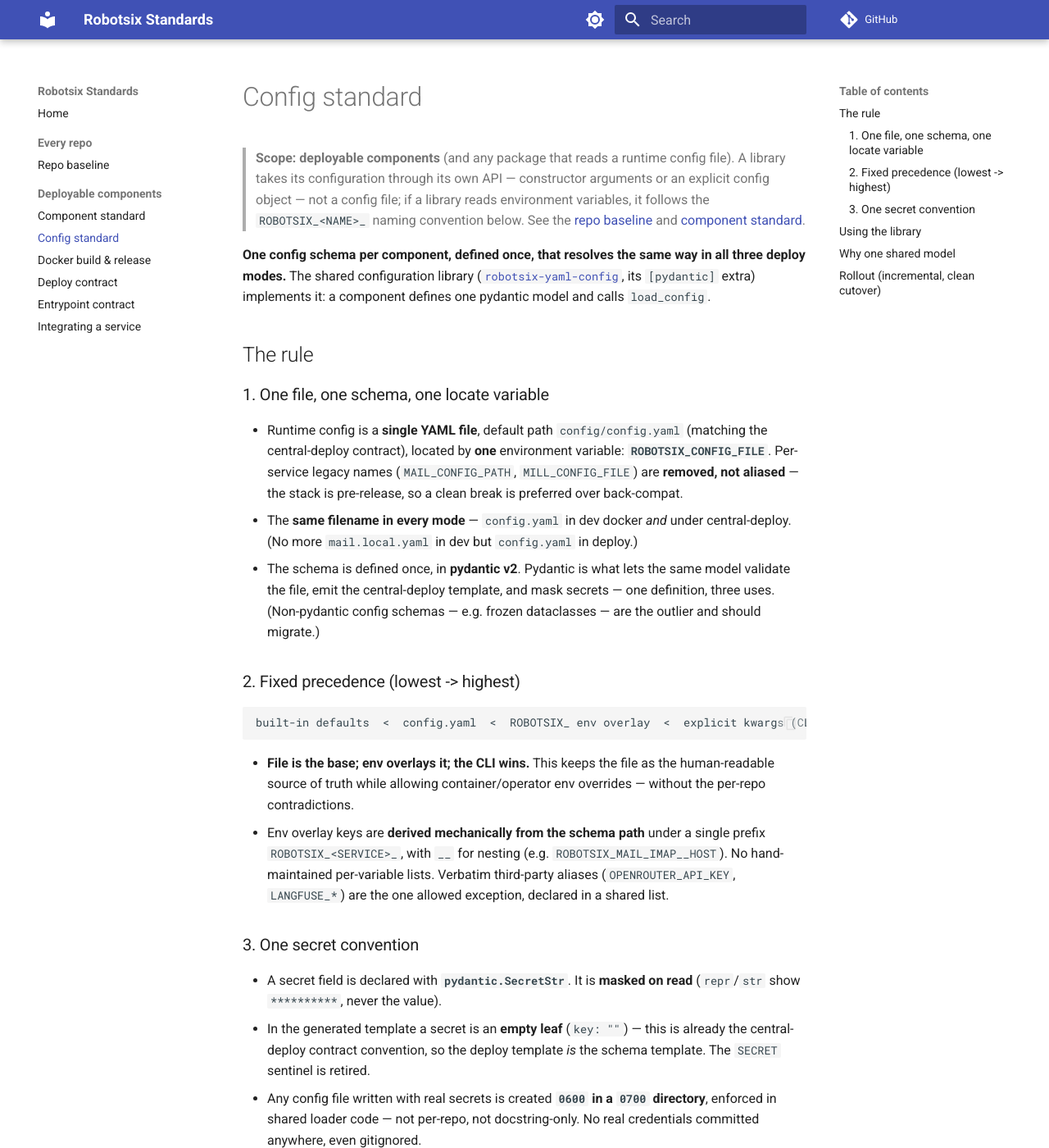
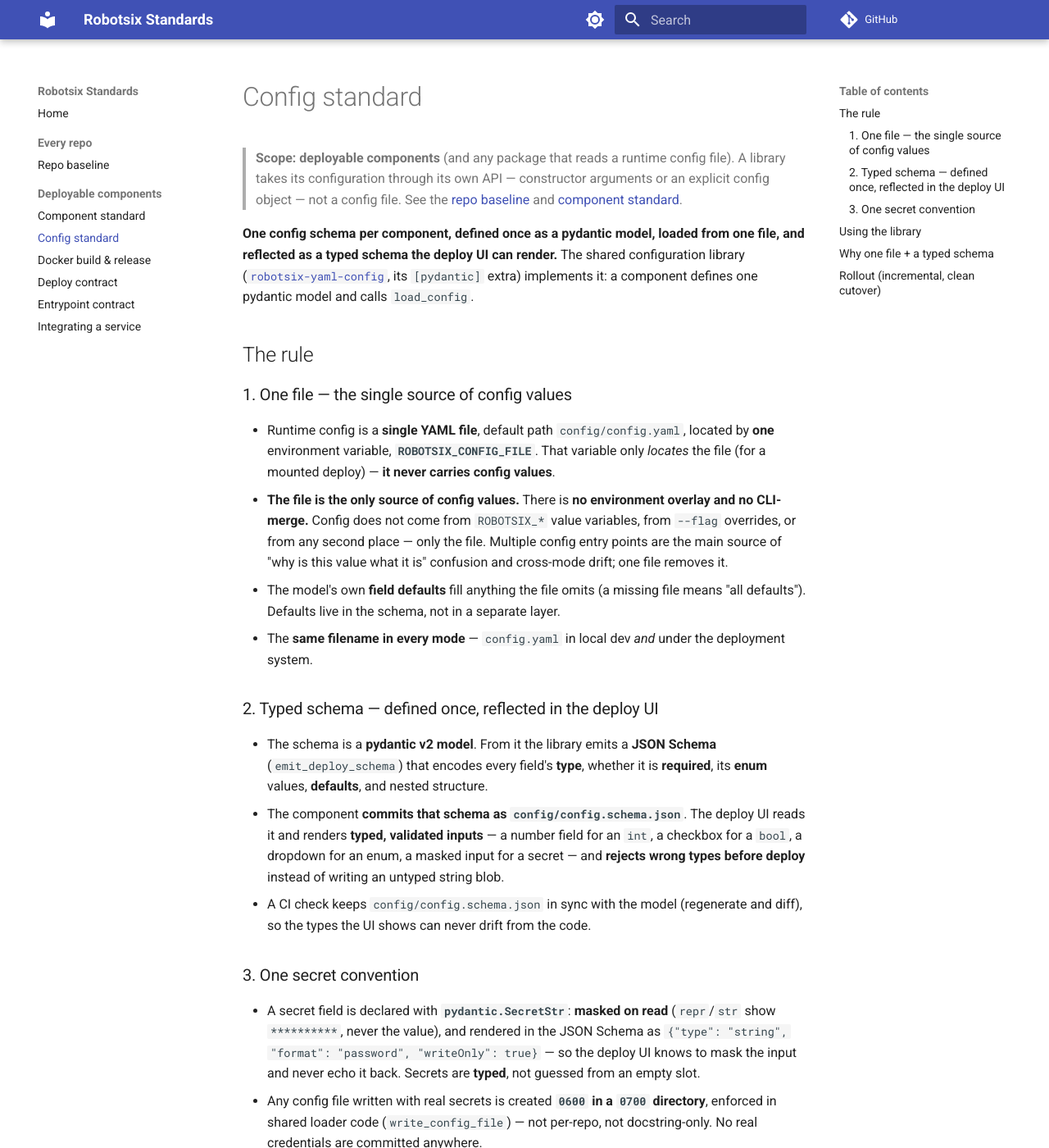
Before and after one commit to damien-robotsix/robotsix-standards, an MkDocs documentation site: the page built from docs/config-standard.md, in a window 1280 px wide and 1400 px high. Shown: the whole window at 82% size. Built offline with MkDocs 1.6.1 and Material for MkDocs 9.7.7, drawn with Linux system fonts in a browser that asks for light colours; comment, search, counter and statistics services are not loaded; some of the changed text lies outside the part shown.

Commit message:
config standard: one file, no env; typed schema for the deploy UI
Rework the config standard and deploy-contract §8 to the new model:

- One file is the single source of config values — no environment overlay, no
  CLI-merge. ROBOTSIX_CONFIG_FILE only locates the file; model field defaults
  fill the gaps. Removes value-drift across sources.
- Typed schema: the pydantic model emits a JSON Schema (emit_deploy_schema),
  committed as config/config.schema.json, that the deploy UI renders as typed,
  validated inputs (number/checkbox/enum-dropdown/masked-secret) and validates
  before deploy. Secrets are typed (SecretStr -> format:password/writeOnly),
  not inferred from an empty leaf. A CI drift check keeps the schema in sync
  with the model.

Co-Authored-By: Claude Fable 5 <noreply@anthropic.com>

````diff
--- a/docs/config-standard.md
+++ b/docs/config-standard.md
@@ -2,59 +2,58 @@
 
 > **Scope: deployable components** (and any package that reads a runtime config
 > file). A library takes its configuration through its own API — constructor
-> arguments or an explicit config object — not a config file; if a library reads
-> environment variables, it follows the `ROBOTSIX_<NAME>_` naming convention
-> below. See the [repo baseline](repo-baseline.md) and
-> [component standard](component-standard.md).
+> arguments or an explicit config object — not a config file. See the
+> [repo baseline](repo-baseline.md) and [component standard](component-standard.md).
 
-**One config schema per component, defined once, that resolves the same way in
-all three deploy modes.** The shared configuration library
+**One config schema per component, defined once as a pydantic model, loaded from
+one file, and reflected as a typed schema the deploy UI can render.** The shared
+configuration library
 ([`robotsix-yaml-config`](https://github.com/damien-robotsix/robotsix-yaml-config),
 its `[pydantic]` extra) implements it: a component defines one pydantic model and
 calls `load_config`.
 
 ## The rule
 
-### 1. One file, one schema, one locate variable
+### 1. One file — the single source of config values
 
-- Runtime config is a **single YAML file**, default path `config/config.yaml`
-  (matching the central-deploy contract), located by **one** environment
-  variable: **`ROBOTSIX_CONFIG_FILE`**. Per-service legacy names
-  (`MAIL_CONFIG_PATH`, `MILL_CONFIG_FILE`) are **removed, not aliased** — the
-  stack is pre-release, so a clean break is preferred over back-compat.
-- The **same filename in every mode** — `config.yaml` in dev docker *and* under
-  central-deploy. (No more `mail.local.yaml` in dev but `config.yaml` in
-  deploy.)
-- The schema is defined once, in **pydantic v2**. Pydantic is what lets the same
-  model validate the file, emit the central-deploy template, and mask secrets —
-  one definition, three uses. (Non-pydantic config schemas — e.g. frozen
-  dataclasses — are the outlier and should migrate.)
+- Runtime config is a **single YAML file**, default path `config/config.yaml`,
+  located by **one** environment variable, **`ROBOTSIX_CONFIG_FILE`**. That
+  variable only *locates* the file (for a mounted deploy) — **it never carries
+  config values**.
+- **The file is the only source of config values.** There is **no environment
+  overlay and no CLI-merge.** Config does not come from `ROBOTSIX_*` value
+  variables, from `--flag` overrides, or from any second place — only the file.
+  Multiple config entry points are the main source of "why is this value what it
+  is" confusion and cross-mode drift; one file removes it.
+- The model's own **field defaults** fill anything the file omits (a missing
+  file means "all defaults"). Defaults live in the schema, not in a separate
+  layer.
+- The **same filename in every mode** — `config.yaml` in local dev *and* under
+  the deployment system.
 
-### 2. Fixed precedence (lowest -> highest)
+### 2. Typed schema — defined once, reflected in the deploy UI
 
-```
-built-in defaults  <  config.yaml  <  ROBOTSIX_ env overlay  <  explicit kwargs (CLI)
-```
-
-- **File is the base; env overlays it; the CLI wins.** This keeps the file as
-  the human-readable source of truth while allowing container/operator env
-  overrides — without the per-repo contradictions.
-- Env overlay keys are **derived mechanically from the schema path** under a
-  single prefix `ROBOTSIX_<SERVICE>_`, with `__` for nesting (e.g.
-  `ROBOTSIX_MAIL_IMAP__HOST`). No hand-maintained per-variable lists. Verbatim
-  third-party aliases (`OPENROUTER_API_KEY`, `LANGFUSE_*`) are the one allowed
-  exception, declared in a shared list.
+- The schema is a **pydantic v2 model**. From it the library emits a **JSON
+  Schema** (`emit_deploy_schema`) that encodes every field's **type**, whether
+  it is **required**, its **enum** values, **defaults**, and nested structure.
+- The component **commits that schema as `config/config.schema.json`**. The
+  deploy UI reads it and renders **typed, validated inputs** — a number field
+  for an `int`, a checkbox for a `bool`, a dropdown for an enum, a masked input
+  for a secret — and **rejects wrong types before deploy** instead of writing an
+  untyped string blob.
+- A CI check keeps `config/config.schema.json` in sync with the model
+  (regenerate and diff), so the types the UI shows can never drift from the code.
 
 ### 3. One secret convention
 
-- A secret field is declared with **`pydantic.SecretStr`**. It is **masked on
-  read** (`repr`/`str` show `**********`, never the value).
-- In the generated template a secret is an **empty leaf** (`key: ""`) — this is
-  already the central-deploy contract convention, so the deploy template *is*
-  the schema template. The `SECRET` sentinel is retired.
+- A secret field is declared with **`pydantic.SecretStr`**: **masked on read**
+  (`repr`/`str` show `**********`, never the value), and rendered in the JSON
+  Schema as `{"type": "string", "format": "password", "writeOnly": true}` — so
+  the deploy UI knows to mask the input and never echo it back. Secrets are
+  **typed**, not guessed from an empty slot.
 - Any config file written with real secrets is created **`0600` in a `0700`
-  directory**, enforced in shared loader code — not per-repo, not
-  docstring-only. No real credentials committed anywhere, even gitignored.
+  directory**, enforced in shared loader code (`write_config_file`) — not
+  per-repo, not docstring-only. No real credentials are committed anywhere.
 
 ## Using the library
 
@@ -62,9 +61,16 @@ Install the extra (`uv add "robotsix-yaml-config[pydantic]"`), define plain
 pydantic models, and call `load_config`:
 
 ```python
+from enum import StrEnum
+
 from pydantic import BaseModel, SecretStr
-from robotsix_yaml_config.schema import load_config, emit_deploy_template
+from robotsix_yaml_config.schema import load_config, emit_deploy_schema_json
 from robotsix_yaml_config import write_config_file
+
+
+class LogLevel(StrEnum):
+    info = "info"
+    debug = "debug"
 
 
 class ImapConfig(BaseModel):
@@ -73,45 +79,48 @@ class ImapConfig(BaseModel):
 
 
 class MailConfig(BaseModel):
-    log_level: str = "info"
+    log_level: LogLevel = LogLevel.info
     password: SecretStr = SecretStr("")
     imap: ImapConfig = ImapConfig()
 
 
-# Resolution: defaults < ROBOTSIX_CONFIG_FILE yaml < ROBOTSIX_MAIL_* env < overrides
-cfg = load_config(MailConfig, env_prefix="ROBOTSIX_MAIL")
+# The one file (ROBOTSIX_CONFIG_FILE or config/config.yaml) is the only source
+# of values; the model's defaults fill the gaps. No env overlay, no CLI merge.
+cfg = load_config(MailConfig)
 
-# Persist merged config with 0600 perms (e.g. central-deploy writing the volume):
+# Emit the typed schema the deploy UI renders (commit as config/config.schema.json):
+schema_json = emit_deploy_schema_json(MailConfig)
+
+# Persist config with 0600 perms (e.g. the deploy system writing the volume):
 write_config_file("config/config.yaml", cfg.model_dump())
-
-# Emit the central-deploy config/config.yaml template from the schema:
-print(emit_deploy_template(MailConfig))
-# log_level: info
-# password: ''          <- secret slot
-# imap:
-#   host: localhost
-#   port: 993
 ```
 
 The library API:
 
 | Symbol | Purpose |
 |---|---|
-| `schema.load_config(model_cls, *, env_prefix, ...)` | Cascade + validate into a pydantic model (fixed precedence). |
-| `resolve_config_path()` | The `ROBOTSIX_CONFIG_FILE`-or-default path. |
+| `schema.load_config(model_cls, config_file=None)` | Load **the one** config file and validate into the model (no env, no CLI-merge). |
+| `schema.emit_deploy_schema(model_cls)` | The model's typed **JSON Schema** for the deploy UI (dict). |
+| `schema.emit_deploy_schema_json(model_cls)` | The same, serialized — write to `config/config.schema.json`. |
+| `schema.emit_deploy_template(model_cls)` | A starter `config/config.yaml` (defaults + empty secret slots) for local dev. |
+| `resolve_config_path()` | The `ROBOTSIX_CONFIG_FILE`-or-default path (locate only). |
 | `write_config_file(path, data)` | Write YAML `0600` in a `0700` dir. |
-| `emit_deploy_template(model_cls)` | Generate the central-deploy config template. |
-| `CONFIG_FILE_ENV`, `DEFAULT_CONFIG_PATH` | The standard var name and default. |
+| `CONFIG_FILE_ENV`, `DEFAULT_CONFIG_PATH` | The standard var name and default path. |
 
-## Why one shared model
+## Why one file + a typed schema
 
-Without a shared model, the "same config across all three deploy modes" property
-holds only by accident, and even then each component tends to pick its own
-schema tool, precedence order, and config-path variable. A single shared model
-makes the property hold **by construction** — the same class instance is what a
-`uv`-installed run, the dev container, and the deployment system all read — and
-lets the config↔deploy-template drift check be a shared CI helper instead of a
-per-repo script.
+Two failure modes the old setup allowed, and how this closes them:
+
+- **Value drift across sources.** When config can come from a file *and* env
+  *and* CLI, "why is this value what it is" depends on the union of all three,
+  and the answer differs between dev, a `uv` run, and the deploy system. **One
+  file** makes the file the whole answer, identically in every mode.
+- **Untyped deploy config.** When the deploy UI treats config as free-text
+  strings, an operator can put `"yes"` in an `int` field or mistype an enum, and
+  it only fails at container start. **The typed schema** lets the UI validate
+  before deploy and render the right control per type — and because the schema
+  is generated from the same model the app loads, the UI and the runtime can
+  never disagree about the shape.
 
 ## Rollout (incremental, clean cutover)
 
@@ -120,12 +129,12 @@ cutover** — no deprecated aliases or compatibility shims.
 
 1. Ship the schema layer in the shared config library (the `[pydantic]` extra).
 2. Migrate components one at a time to `robotsix_yaml_config.schema.load_config`:
-   move any non-pydantic schema to a pydantic model, align the config filename
-   across dev and deploy (`config.yaml`), enforce the `0600` writer, and drop
-   old per-repo env-var names (no aliases). Do the ones furthest from the
-   standard first.
-3. Turn the config↔deploy-template drift check into a shared CI gate so drift
-   can't reappear.
+   move any non-pydantic schema to a pydantic model, load from the one file
+   (drop every `ROBOTSIX_*` value variable and CLI-override path — no aliases),
+   align the config filename across dev and deploy (`config.yaml`), and enforce
+   the `0600` writer. Do the ones furthest from the standard first.
+3. Commit `config/config.schema.json` (from `emit_deploy_schema`) and add the
+   CI drift check so the typed schema stays in sync with the model.
 
 Each component migrates in one step — there's no dual-config transition to
 manage.
--- a/docs/deploy-contract.md
+++ b/docs/deploy-contract.md
@@ -23,7 +23,8 @@ centrally-deploy expects the following files in a conforming service repo:
 | Path | Role |
 |------|------|
 | `deploy/docker-compose.yml` | **Deploy compose** (this contract). Required. |
-| `config/config.yaml` | Runtime config schema (§ 8). Optional. |
+| `config/config.schema.json` | **Typed config schema** (§ 8) — drives the deploy UI. Optional. |
+| `config/config.yaml` | Starter config values for local dev (§ 8). Optional. |
 | `docker-compose.yml` (repo root) | Dev compose — **ignored by central-deploy**. |
 
 The root `docker-compose.yml` is every repo's local-dev compose (may contain
@@ -330,35 +331,61 @@ volumes:
 
 ---
 
-## § 8  config/config.yaml — unified configuration schema
+## § 8  Configuration — typed schema
 
-### Presence
-Optional. If `config/config.yaml` exists at the repo root, central-deploy fetches it at
-`POST /onboard/preflight` (alongside `deploy/docker-compose.yml`) and returns the parsed schema
+A component's runtime configuration is defined by **one pydantic model** and
+loaded from **one file** (`config/config.yaml`), per the
+[config standard](config-standard.md). The deploy UI is driven by the model's
+**typed JSON Schema**, not by guessing types from a values file.
+
+### Presence and artifacts
+Optional. A component that needs runtime config ships, at the repo root:
+
+| File | Role |
+|---|---|
+| `config/config.schema.json` | **Authoritative typed schema** — the model's JSON Schema (from `robotsix_yaml_config.schema.emit_deploy_schema`): field types, required/optional, enums, defaults, and secret marking. Kept in sync with the model by a CI check. |
+| `config/config.yaml` | Optional starter values (defaults + empty secret slots) for local dev. |
+
+If `config/config.schema.json` exists, central-deploy fetches it at
+`POST /onboard/preflight` (alongside `deploy/docker-compose.yml`) and returns it
 in the preflight response.
 
-### Structure
-Must be a YAML mapping (dict) at the top level. Nested mappings become UI sections.
-Scalar leaf values are runtime defaults.
+### Typed UI
+The configuration UI renders an input **per field type** from the schema — a
+number field for `integer`/`number`, a checkbox for `boolean`, a dropdown for an
+`enum`, a text field for `string`, and nested `object`s as sections. Required
+fields are marked and defaults prefill. The UI **validates operator input
+against the schema and rejects wrong types before deploy** (no untyped string
+blob reaching the container).
 
 ### Secret-field convention
-A leaf with value `""` (empty string) or `null`/`~` is a **secret field**:
-- Rendered as a masked password input in the configuration UI
+A field marked `"format": "password"` with `"writeOnly": true` (pydantic
+`SecretStr`) is a **secret**:
+- Rendered as a masked password input.
 - Stored in central-deploy's data volume; never echoed back in GET responses
-  (masked as `"***"` in the `current` dict)
-- Preserved on save if the submitted value is the sentinel `"***"` (unchanged)
+  (masked as `"***"` in the `current` dict).
+- Preserved on save if the submitted value is the sentinel `"***"` (unchanged).
 
-### Example `config/config.yaml`
+Secrets are **typed in the schema**, not inferred from an empty leaf.
 
-```yaml
-server:
-  host: localhost
-  port: 8080
-smtp:
-  host: smtp.example.com
-  user: ""      # secret — blank → masked input
-  password: "" # secret — blank → masked input
-log_level: info
+### Writing config
+central-deploy writes the operator-entered values as `config.yaml` (`0600`) into
+the config volume; the component reads that single file via `load_config`. There
+is no environment overlay — the file is the only source of config values.
+
+### Example `config/config.schema.json` (excerpt)
+
+```json
+{
+  "title": "MailConfig",
+  "type": "object",
+  "properties": {
+    "log_level": {"enum": ["info", "debug"], "default": "info"},
+    "port": {"type": "integer", "default": 993},
+    "password": {"type": "string", "format": "password", "writeOnly": true}
+  },
+  "required": ["host"]
+}
 ```
 
 ### Deploy compose requirement
````
